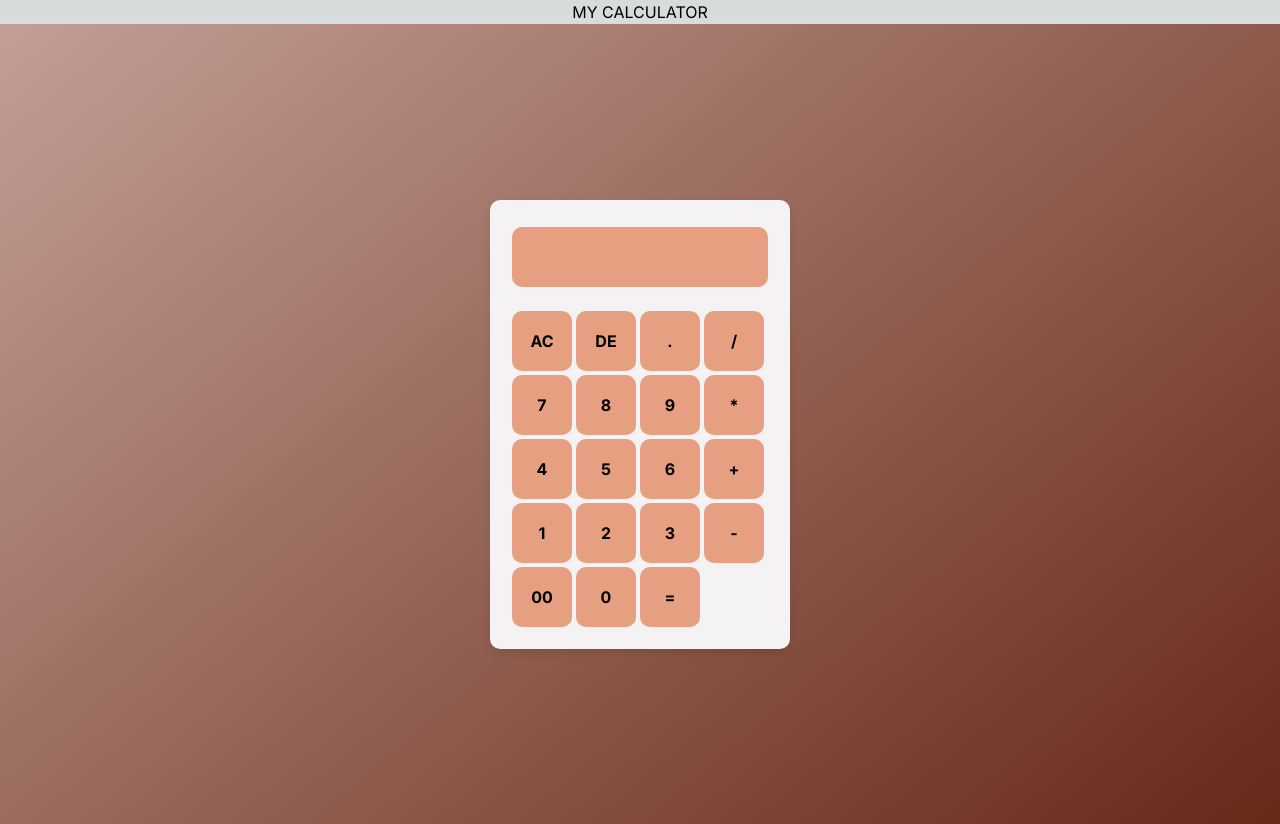
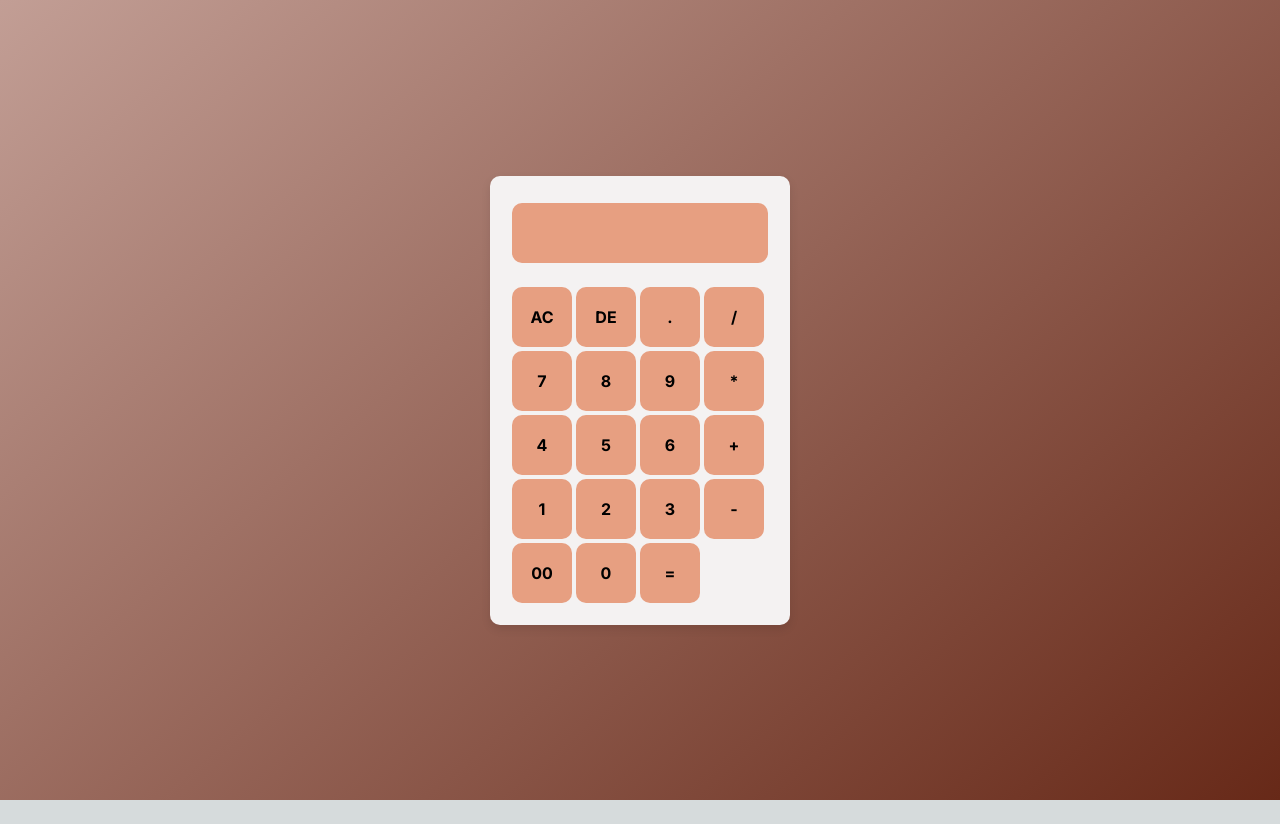
Before and after one commit to anupama12sg/calci, a Next.js app: page / in a window 1280 px wide. After the commit the page ends 800 px from the top, so only its background shows below. Built offline with nearby package versions, Linux system fonts and the light colour scheme.

Commit message:
chore: minor formatting

```diff
--- /dev/null
+++ b/postcss.config.js
@@ -0,0 +1,6 @@
+module.exports = {
+  plugins: {
+    tailwindcss: {},
+    autoprefixer: {},
+  },
+}
--- a/src/app/page.js
+++ b/src/app/page.js
@@ -22,7 +22,9 @@ export default function Home() {
   };
 
   return (
-    <><h1><center>MY CALCULATOR</center></h1><div className="container">
+    <><title style={{ backgroundColor: "transparent", color: "white" }}>
+    </title>
+      <div className="container">
         <div className="calculator">
           <form action="">
             <div className="display">
```
Also changed, not shown: package.json (+6 -5 lines), src/app/globals.css (+6 -6 lines), 1 other file (tests, documents, lock files or other folders). Lines whose indentation alone changed are shown as unchanged.
